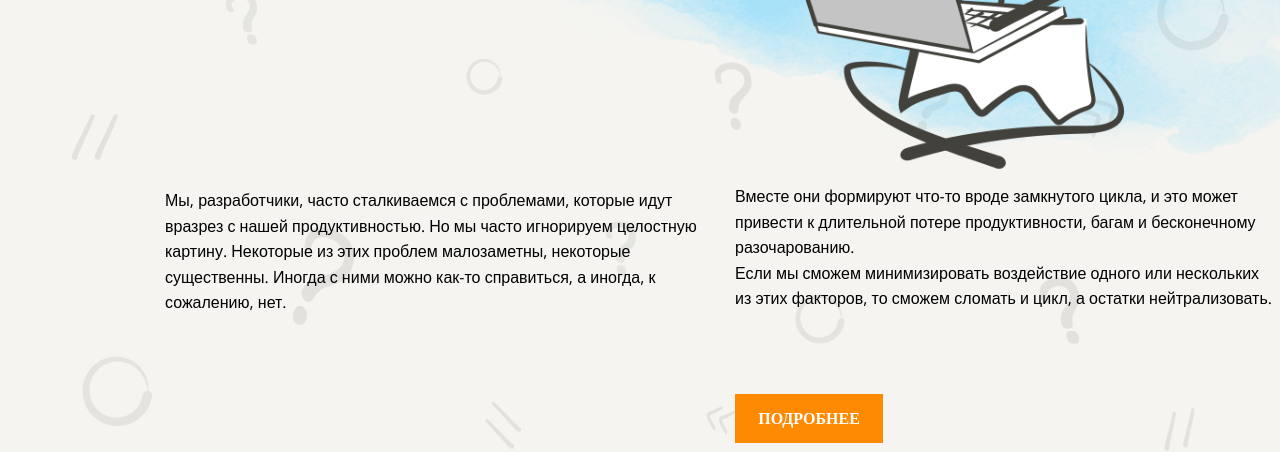
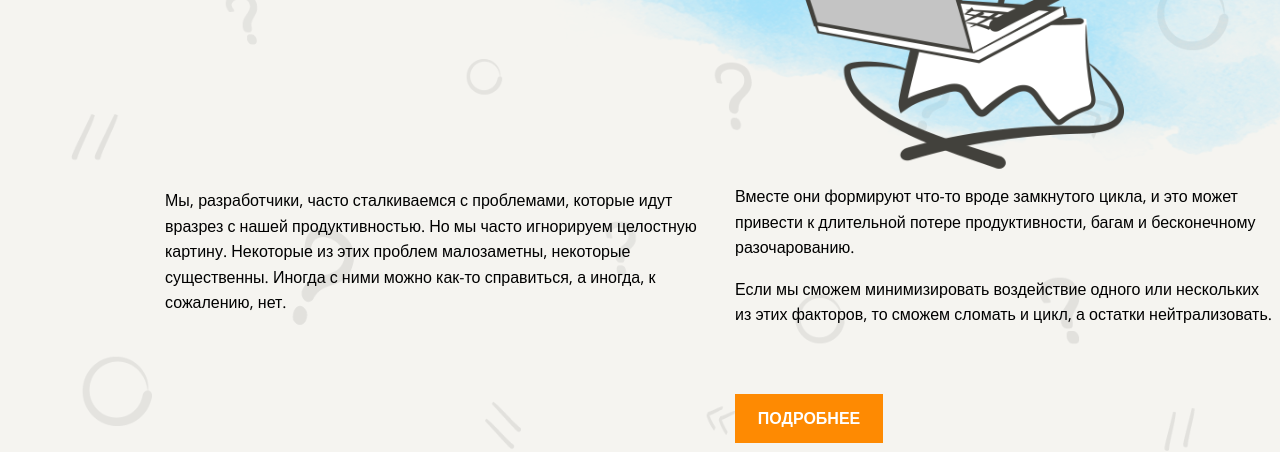
Before and after one commit to ogurtsovam/layout-designer-project-58, a website: page src/index.html in a window 1280 px wide. Shown: the part 371-823 px from the top of the page. Drawn offline with nearby package versions, Linux system fonts and the light colour scheme; a web font is replaced by a local one.

Commit message:
fix: fixed p-styles in header

```diff
--- a/src/index.html
+++ b/src/index.html
@@ -20,10 +20,14 @@
     <p class="p p-1">
       Мы, разработчики, часто сталкиваемся с проблемами, которые идут вразрез с нашей продуктивностью. Но мы часто игнорируем целостную картину. Некоторые из этих проблем малозаметны, некоторые существенны. Иногда с ними можно как-то справиться, а иногда, к сожалению, нет.
     </p>
-    <p class="p p-2">
-      Вместе они формируют что-то вроде замкнутого цикла, и это может привести к длительной потере продуктивности, багам и бесконечному разочарованию.
-      <br>Если мы сможем минимизировать воздействие одного или нескольких из этих факторов, то сможем сломать и цикл, а остатки нейтрализовать.
-    </p>
+    <div class="text-block">
+      <p class="p">
+        Вместе они формируют что-то вроде замкнутого цикла, и это может привести к длительной потере продуктивности, багам и бесконечному разочарованию.
+      </p>
+      <p class="p">
+        Если мы сможем минимизировать воздействие одного или нескольких из этих факторов, то сможем сломать и цикл, а остатки нейтрализовать.
+      </p>
+    </div>
     <button><a class="a" src="">подробнее</a></button>
   </header>
   <main>
--- a/src/styles/style.css
+++ b/src/styles/style.css
@@ -30,7 +30,7 @@ header.block {
 }
 
 .h1 {
-  font-family: 'Neucha', sans-serif;
+  font-family: "Neucha", sans-serif;
   font-weight: 400;
   font-size: 72px;
   letter-spacing: 0;
@@ -65,7 +65,7 @@ p {
   left: 165px;
 }
 
-.p-2 {
+.text-block {
   position: absolute;
   width: 540px;
   top: 539px;
@@ -88,13 +88,13 @@ button {
   height: 26px;
   top: 11px;
   left: 24px;
-  font-family: Open Sans;
+  font-family: "Open Sans", sans-serif;
   font-weight: 700;
   font-size: 16px;
   line-height: 160%;
   letter-spacing: 0%;
   text-transform: uppercase;
-  color: #FFFFFF;
+  color: #FFF;
 }
 
 .main-picture {
```
